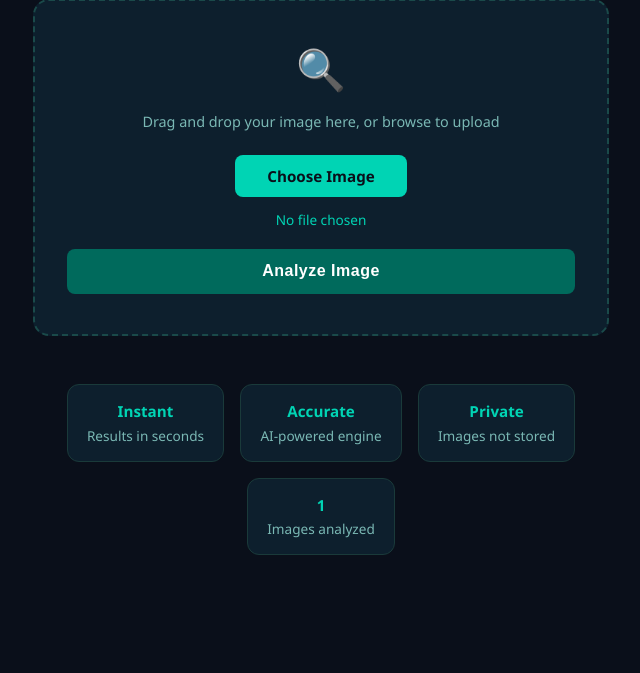
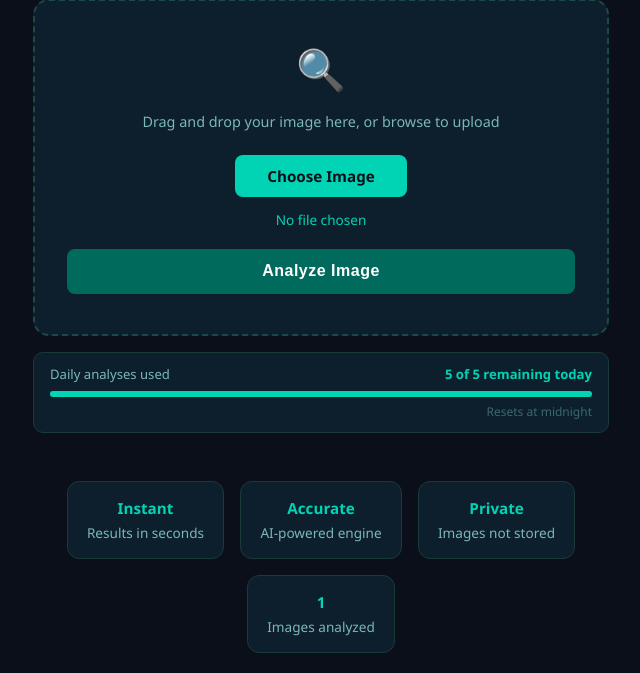
Before and after one commit to Aylin-Urumi/AI-content-detector, a Flask app: page / in a window 1280 px wide. Shown: the part 392-1065 px from the top of the page, without its empty margins (319-959 px from the left). Run offline with Flask 3, Linux system fonts and the light colour scheme.

Commit message:
live pic analyzing limit set

```diff
--- a/app.py
+++ b/app.py
@@ -48,7 +48,7 @@ def ping():
     return 'OK', 200
 
 @app.route('/analyze', methods=['POST'])
-@limiter.limit("10 per hour")
+@limiter.limit("5 per day")
 def analyze():
     file = request.files.get('file')
     if not file:
@@ -111,7 +111,7 @@ def analyze():
 
 @app.errorhandler(429)
 def rate_limit_exceeded(e):
-    return render_template('error.html', message="Too many requests. You can analyze up to 10 images per hour. Please try again later."), 429
+    return render_template('error.html', message="Too many requests. You can analyze up to 5 images per day. Please try again later."), 429
 
 if __name__ == '__main__':
     app.run(debug=True)
--- a/templates/index.html
+++ b/templates/index.html
@@ -40,6 +40,20 @@
         .file-name { margin-top: 0.8rem; font-size: 0.85rem; color: #00d4b4; min-height: 1.2rem; }
         .analyze-btn { margin-top: 1.2rem; width: 100%; padding: 0.85rem; background: #006a5c; color: #fff; border: none; border-radius: 8px; font-size: 1rem; font-weight: 700; cursor: pointer; letter-spacing: 0.5px; transition: background 0.2s; }
         .analyze-btn:hover { background: #008a76; }
+        .analyze-btn:disabled { background: #1a3a3a; color: #3a6a6a; cursor: not-allowed; }
+
+        /* Usage counter */
+        .usage-bar-wrap { margin-top: 1rem; background: #0d1f2d; border: 1px solid #1a3a3a; border-radius: 10px; padding: 0.75rem 1rem; text-align: left; }
+        .usage-bar-label { display: flex; justify-content: space-between; align-items: center; font-size: 0.82rem; color: #7ab8b4; margin-bottom: 0.5rem; }
+        .usage-bar-label span.remaining { color: #00d4b4; font-weight: 700; }
+        .usage-bar-label span.remaining.low { color: #f59e0b; }
+        .usage-bar-label span.remaining.none { color: #ef4444; }
+        .usage-bar-bg { background: #1a3a3a; border-radius: 999px; height: 6px; width: 100%; }
+        .usage-bar-fill { height: 6px; border-radius: 999px; background: #00d4b4; transition: width 0.4s ease; }
+        .usage-bar-fill.low { background: #f59e0b; }
+        .usage-bar-fill.none { background: #ef4444; }
+        .usage-reset { font-size: 0.75rem; color: #3a6a6a; margin-top: 0.4rem; text-align: right; }
+
         .features { display: flex; gap: 1rem; margin-top: 3rem; flex-wrap: wrap; justify-content: center; }
         .feature { background: #0d1f2d; border: 1px solid #1a3a3a; border-radius: 12px; padding: 1rem 1.2rem; font-size: 0.85rem; color: #7ab8b4; min-width: 140px; text-align: center; }
         .feature strong { display: block; color: #00d4b4; margin-bottom: 0.3rem; font-size: 0.95rem; }
@@ -69,16 +83,29 @@
         <div class="badge">⚡ POWERED BY AI DETECTION</div>
         <h1>Is it <span>real</span> or<br>AI-generated?</h1>
         <p class="subtitle">Upload any image and get an instant authenticity score with detailed analysis. Know the truth in seconds.</p>
-        <form action="/analyze" method="POST" enctype="multipart/form-data">
+        <form action="/analyze" method="POST" enctype="multipart/form-data" id="analyze-form">
             <div class="upload-box">
                 <div class="upload-icon">🔍</div>
                 <p>Drag and drop your image here, or browse to upload</p>
                 <label class="upload-label" for="file">Choose Image</label>
                 <input class="file-input" type="file" name="file" id="file" accept="image/*" required onchange="showFileName(this)">
                 <div class="file-name" id="file-name">No file chosen</div>
-                <button type="submit" class="analyze-btn">Analyze Image</button>
+                <button type="submit" class="analyze-btn" id="analyze-btn">Analyze Image</button>
             </div>
         </form>
+
+        <!-- Usage counter bar -->
+        <div class="usage-bar-wrap" id="usage-wrap">
+            <div class="usage-bar-label">
+                <span>Daily analyses used</span>
+                <span class="remaining" id="usage-remaining">5 of 5 remaining</span>
+            </div>
+            <div class="usage-bar-bg">
+                <div class="usage-bar-fill" id="usage-bar-fill" style="width: 100%;"></div>
+            </div>
+            <div class="usage-reset" id="usage-reset">Resets at midnight</div>
+        </div>
+
         <div class="features">
             <div class="feature"><strong>Instant</strong>Results in seconds</div>
             <div class="feature"><strong>Accurate</strong>AI-powered engine</div>
@@ -88,16 +115,79 @@
     </div>
     <div class="footer">© 2025 RealityCheck. All rights reserved.</div>
     <script>
+        const DAILY_LIMIT = 5;
+
+        function getTodayKey() {
+            return 'rc_usage_' + new Date().toISOString().slice(0, 10);
+        }
+
+        function getUsageToday() {
+            const key = getTodayKey();
+            // Clear old keys
+            Object.keys(localStorage).forEach(k => {
+                if (k.startsWith('rc_usage_') && k !== key) localStorage.removeItem(k);
+            });
+            return parseInt(localStorage.getItem(key) || '0', 10);
+        }
+
+        function incrementUsage() {
+            const key = getTodayKey();
+            const current = getUsageToday();
+            localStorage.setItem(key, current + 1);
+            return current + 1;
+        }
+
+        function updateUsageUI(used) {
+            const remaining = Math.max(0, DAILY_LIMIT - used);
+            const pct = (remaining / DAILY_LIMIT) * 100;
+
+            const remainingEl = document.getElementById('usage-remaining');
+            const barFill = document.getElementById('usage-bar-fill');
+            const btn = document.getElementById('analyze-btn');
+
+            remainingEl.textContent = remaining + ' of ' + DAILY_LIMIT + ' remaining today';
+            barFill.style.width = pct + '%';
+
+            // Color states
+            remainingEl.className = 'remaining';
+            barFill.className = 'usage-bar-fill';
+
+            if (remaining === 0) {
+                remainingEl.classList.add('none');
+                barFill.classList.add('none');
+                btn.disabled = true;
+                btn.textContent = 'Daily limit reached — come back tomorrow';
+            } else if (remaining <= 2) {
+                remainingEl.classList.add('low');
+                barFill.classList.add('low');
+            }
+        }
+
+        // Init on page load
+        const usedToday = getUsageToday();
+        updateUsageUI(usedToday);
+
         function showFileName(input) {
             const name = input.files[0] ? input.files[0].name : 'No file chosen';
             document.getElementById('file-name').textContent = name;
         }
-        document.querySelector('form').addEventListener('submit', function(e) {
+
+        document.getElementById('analyze-form').addEventListener('submit', function(e) {
             const file = document.getElementById('file').files[0];
             if (!file) return;
+
+            const used = getUsageToday();
+            if (used >= DAILY_LIMIT) {
+                e.preventDefault();
+                return;
+            }
+
+            incrementUsage();
+            updateUsageUI(used + 1);
             document.getElementById('loader').classList.add('active');
-            document.querySelector('.analyze-btn').disabled = true;
+            document.getElementById('analyze-btn').disabled = true;
         });
+
         fetch('/count')
             .then(r => r.json())
             .then(data => {
```
